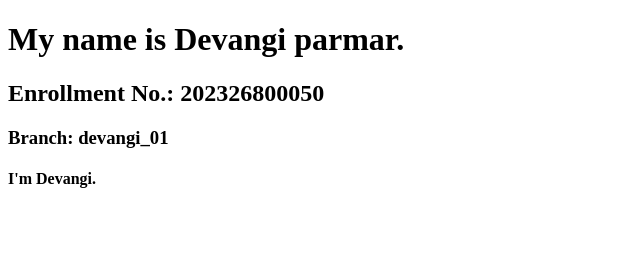
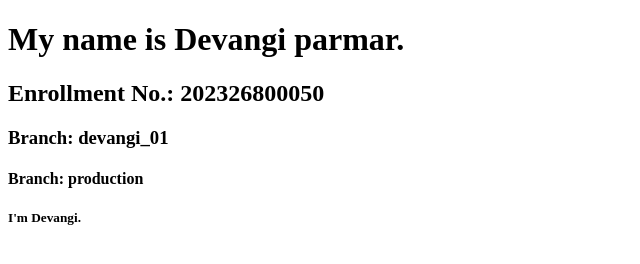
Before and after one commit to devangiparmar1710-png/devangi_50_ESE2025, a plain HTML site: page index.html in a window 1280 px wide. Shown: the whole page, without its empty margins (0-640 px from the left). Drawn offline with Linux system fonts and the light colour scheme.

Commit message:
production changes

```diff
--- a/index.html
+++ b/index.html
@@ -9,6 +9,7 @@
     <h1>My name is Devangi parmar.</h1>
     <h2>Enrollment No.: 202326800050</h2>
     <h3>Branch: devangi_01</h3>
-    <h4>I'm Devangi.</h4>
+    <h4>Branch: production</h4>
+    <h5>I'm Devangi.</h5>
 </body>
 </html>
```
